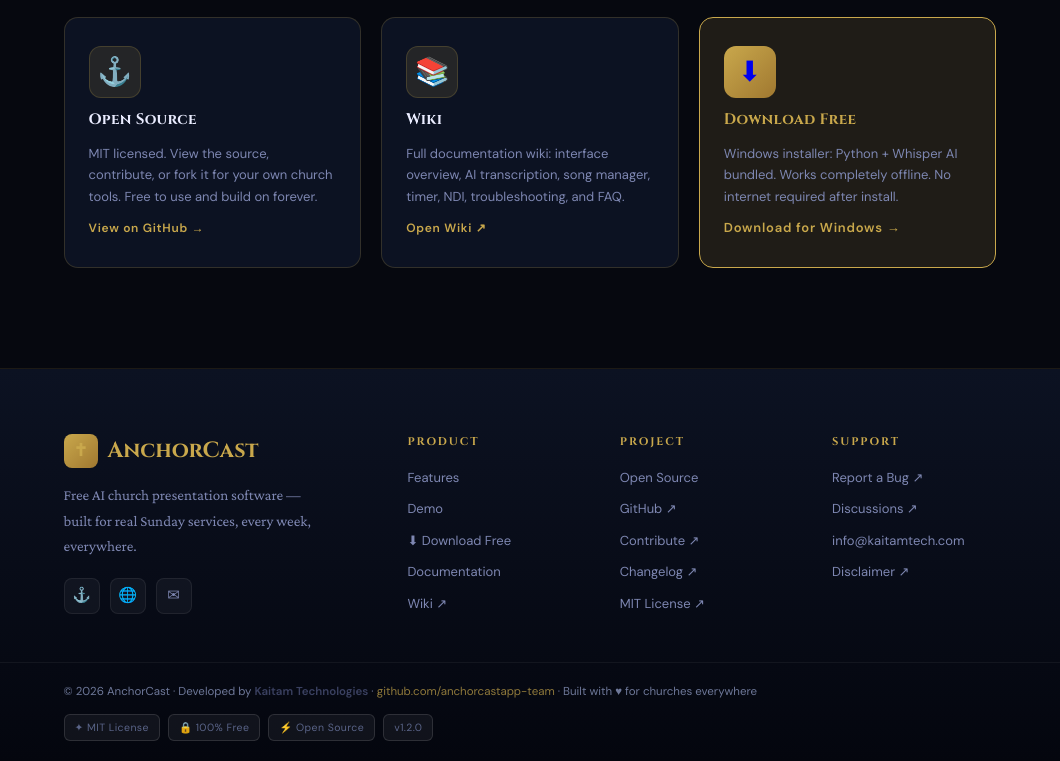
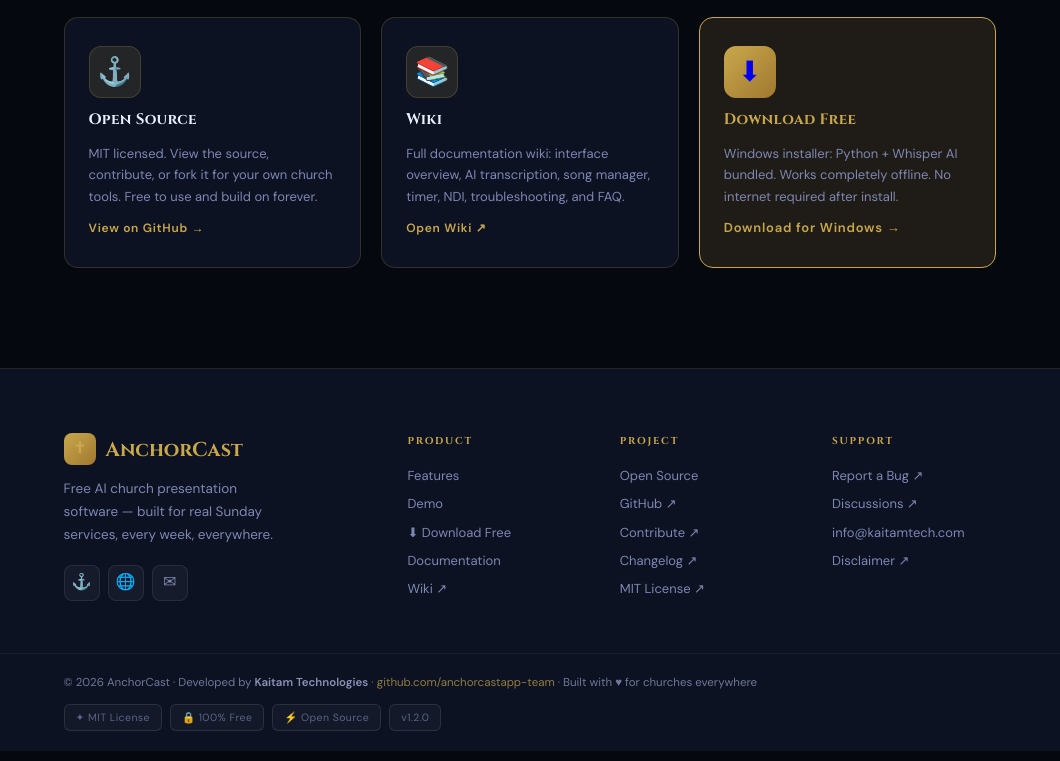
Before and after one commit to anchorcastapp-team/anchorcastapp, an Electron app: page docs/index.html in a window 1060 px wide. Shown: the part 2400-3161 px from the top of the page. Drawn offline with nearby package versions, Linux system fonts and the light colour scheme; no server answers.

Commit message:
Add files via upload

```diff
--- a/docs/index.html
+++ b/docs/index.html
@@ -248,8 +248,7 @@
 .live-ref{font-size:10px;color:var(--gold);letter-spacing:.22em;text-transform:uppercase;opacity:.8}
 .live-verse{font-family:'Cinzel',serif;font-size:17px;line-height:1.7;color:#fff;font-weight:700;
   text-shadow:0 2px 18px rgba(0,0,0,.9);max-width:380px}
-.live-footer{background:var(--ink3);padding:14px 20px;display:flex;align-items:center;
-  justify-content:space-between;border-top:1px solid rgba(255,255,255,.04)}
+.live-
 .live-dot{display:flex;align-items:center;gap:7px;font-size:12px;color:var(--green);font-weight:600}
 .live-dot::before{content:'';width:7px;height:7px;border-radius:50%;background:var(--green);
   box-shadow:0 0 9px var(--green);animation:pulse 2s infinite}
@@ -349,74 +348,27 @@
 .dl-note a{color:var(--gold);text-decoration:none}
 
 /* ── FOOTER ── */
-footer{
-  padding:0;
-  border-top:1px solid rgba(201,168,76,.12);
-  position:relative;z-index:1;
-  background:linear-gradient(180deg, var(--ink2) 0%, #04060e 100%);
-}
-.footer-top{
-  display:grid;
-  grid-template-columns:1.8fr 1fr 1fr 1fr;
-  gap:48px;
-  padding:64px 6% 48px;
-  border-bottom:1px solid rgba(255,255,255,.05);
-}
+
+
 .footer-brand{}
-.footer-logo{
-  font-family:'Cinzel',serif;font-size:22px;font-weight:700;color:var(--gold);
-  display:flex;align-items:center;gap:10px;margin-bottom:14px;
-}
-.footer-logo-mark{
-  width:34px;height:34px;border-radius:8px;
-  background:linear-gradient(135deg,var(--gold),var(--gold-dk));
-  display:grid;place-items:center;font-size:17px;
-}
-.footer-tagline{
-  font-family:'Crimson Pro',serif;font-size:15px;
-  color:var(--muted);line-height:1.7;max-width:260px;margin-bottom:18px;
-}
-.footer-social{display:flex;gap:10px;margin-top:4px}
-.footer-social a{
-  width:36px;height:36px;border-radius:8px;
-  background:rgba(255,255,255,.04);border:1px solid rgba(255,255,255,.07);
-  display:grid;place-items:center;color:var(--muted);
-  text-decoration:none;font-size:15px;transition:all .2s;
-}
+
+
+
+
+
 .footer-social a:hover{background:var(--gold-glow);border-color:var(--gold-rim);color:var(--gold)}
-.footer-col h4{
-  font-family:'Cinzel',serif;font-size:11px;font-weight:700;
-  color:var(--gold);letter-spacing:.18em;text-transform:uppercase;
-  margin-bottom:16px;
-}
-.footer-col ul{list-style:none;display:flex;flex-direction:column;gap:10px}
-.footer-col ul li a{
-  font-size:13px;color:var(--muted);text-decoration:none;transition:color .2s;
-  display:flex;align-items:center;gap:6px;
-}
-.footer-col ul li a:hover{color:var(--text)}
-.footer-bottom{
-  padding:20px 6%;
-  display:flex;align-items:center;justify-content:space-between;
-  flex-wrap:wrap;gap:12px;
-}
-.footer-copy{font-size:11.5px;color:#6e7899;line-height:1.6}
-.footer-copy a{color:var(--gold);text-decoration:none;opacity:.7}
+
+
+
+
+
+
+
 .footer-copy a:hover{opacity:1}
-.footer-badges{display:flex;gap:8px;align-items:center;flex-wrap:wrap}
-.footer-badge{
-  display:inline-flex;align-items:center;gap:5px;
-  background:rgba(255,255,255,.05);border:1px solid rgba(255,255,255,.12);
-  border-radius:6px;padding:4px 10px;
-  font-size:10.5px;color:#5a6488;letter-spacing:.04em;
-}
-@media(max-width:900px){
-  .footer-top{grid-template-columns:1fr 1fr;gap:32px}
-}
-@media(max-width:560px){
-  .footer-top{grid-template-columns:1fr;gap:28px;padding:40px 5% 32px}
-  .footer-bottom{flex-direction:column;align-items:flex-start;padding:16px 5%}
-}
+
+
+
+
 
 
 
@@ -802,7 +754,7 @@
   .hero{padding:calc(58px + 60px) 5% 56px}
   .section{padding:64px 5%}
   .page-hero{margin-top:58px;padding:44px 5% 36px}
-  .footer-top{grid-template-columns:1.2fr 1fr 1fr 1fr;gap:32px}
+
 }
 
 /* ── 768px — Mobile landscape / small tablet ── */
@@ -871,7 +823,7 @@
   .docs-content{padding:32px 5%}
 
   /* Footer */
-  .footer-top{grid-template-columns:1fr 1fr!important;gap:28px;padding:40px 5% 32px}
+
 }
 
 /* ── 560px — Mobile portrait ── */
@@ -913,10 +865,10 @@
   .stats,.stat-grid{grid-template-columns:1fr!important}
 
   /* Footer: 2→1 column */
-  .footer-top{grid-template-columns:1fr!important;gap:20px;padding:32px 4% 24px}
-  .footer-bottom{flex-direction:column;align-items:flex-start;gap:12px;padding:16px 4%}
-  .footer-badges{flex-wrap:wrap;gap:6px}
-  .footer-badge{font-size:10px;padding:3px 10px}
+
+
+
+
 
   /* Docs content */
   .docs-content{padding:24px 4%}
@@ -944,11 +896,175 @@
   .hero h1{font-size:clamp(26px,10vw,38px)!important}
   .pill{font-size:9.5px;padding:4px 12px;letter-spacing:.08em}
   .dl-counter-num{font-size:22px}
-  .footer-logo{font-size:16px}
-  .footer-social a{width:32px;height:32px;font-size:14px}
+
+
 }
 /* ════════════════ END MOBILE ════════════════ */
 
+
+/* ════════════════════════════════
+   FOOTER — COMPLETE CLEAN SYSTEM
+════════════════════════════════ */
+footer{
+  background:var(--ink2);
+  border-top:1px solid rgba(201,168,76,.12);
+  position:relative;z-index:1;
+}
+.footer-top{
+  display:grid;
+  grid-template-columns:1.8fr 1fr 1fr 1fr;
+  gap:48px;
+  padding:64px 6% 52px;
+  max-width:1240px;
+  margin:0 auto;
+  border-bottom:1px solid rgba(255,255,255,.05);
+}
+.footer-brand{
+  display:flex;
+  flex-direction:column;
+  gap:0;
+}
+.footer-logo{
+  font-family:'Cinzel',serif;
+  font-size:20px;font-weight:700;
+  color:var(--gold);
+  display:flex;align-items:center;gap:10px;
+  margin-bottom:12px;
+  text-decoration:none;
+}
+.footer-logo-mark{
+  width:32px;height:32px;border-radius:8px;
+  background:linear-gradient(135deg,var(--gold),var(--gold-dk));
+  display:grid;place-items:center;
+  font-size:15px;flex-shrink:0;
+}
+.footer-tagline{
+  font-size:13.5px;
+  color:var(--muted);
+  line-height:1.7;
+  max-width:220px;
+  margin-bottom:18px;
+}
+.footer-social{
+  display:flex;gap:8px;
+}
+.footer-social a{
+  width:36px;height:36px;border-radius:8px;
+  background:rgba(255,255,255,.04);
+  border:1px solid rgba(255,255,255,.08);
+  display:grid;place-items:center;
+  color:var(--muted);font-size:16px;
+  text-decoration:none;
+  transition:background .2s,border-color .2s,color .2s;
+}
+.footer-social a:hover{
+  background:var(--gold-glow);
+  border-color:var(--gold-rim);
+  color:var(--gold);
+}
+.footer-col{
+  display:flex;
+  flex-direction:column;
+}
+.footer-col h4{
+  font-family:'Cinzel',serif;
+  font-size:10px;font-weight:700;
+  color:var(--gold);
+  letter-spacing:.18em;text-transform:uppercase;
+  margin-bottom:18px;
+}
+.footer-col ul{
+  list-style:none;
+  display:flex;flex-direction:column;gap:10px;
+  padding:0;margin:0;
+}
+.footer-col ul li a{
+  font-size:13px;
+  color:var(--muted);
+  text-decoration:none;
+  transition:color .2s;
+  display:block;
+  line-height:1.4;
+  -webkit-text-fill-color:var(--muted);
+}
+.footer-col ul li a:hover{
+  color:var(--text);
+  -webkit-text-fill-color:var(--text);
+}
+.footer-bottom{
+  max-width:1240px;margin:0 auto;
+  padding:20px 6%;
+  display:flex;align-items:center;
+  justify-content:space-between;
+  flex-wrap:wrap;gap:12px;
+}
+.footer-copy{
+  font-size:11.5px;
+  color:#6e7899;
+  line-height:1.6;
+}
+.footer-copy a{
+  color:var(--gold);text-decoration:none;opacity:.7;
+  -webkit-text-fill-color:var(--gold);
+}
+.footer-copy a:hover{opacity:1}
+.footer-copy strong{color:#8a91b4;-webkit-text-fill-color:#8a91b4}
+.footer-badges{display:flex;gap:8px;flex-wrap:wrap;align-items:center}
+.footer-badge{
+  display:inline-flex;align-items:center;gap:5px;
+  background:rgba(255,255,255,.03);
+  border:1px solid rgba(255,255,255,.1);
+  border-radius:6px;padding:4px 11px;
+  font-size:10.5px;color:#5a6488;letter-spacing:.04em;
+}
+
+/* Footer responsive */
+@media(max-width:1024px){
+  .footer-top{
+    grid-template-columns:1.4fr 1fr 1fr 1fr;
+    gap:36px;padding:52px 5% 44px;
+  }
+}
+@media(max-width:900px){
+  .footer-top{
+    grid-template-columns:1fr 1fr;
+    gap:36px 28px;
+    padding:44px 5% 36px;
+  }
+  .footer-brand{
+    grid-column:1 / -1;  /* brand spans full width */
+  }
+}
+@media(max-width:560px){
+  .footer-top{
+    grid-template-columns:1fr 1fr;
+    gap:28px 20px;
+    padding:36px 4% 28px;
+  }
+  .footer-brand{
+    grid-column:1 / -1;
+  }
+  .footer-tagline{max-width:100%}
+}
+@media(max-width:420px){
+  .footer-top{
+    grid-template-columns:1fr;
+    gap:24px;
+    padding:32px 4% 24px;
+  }
+  .footer-brand{grid-column:auto}
+  .footer-bottom{
+    flex-direction:column;
+    align-items:flex-start;
+    gap:12px;
+    padding:16px 4%;
+  }
+  .footer-copy{font-size:11px}
+  .footer-badges{gap:6px}
+  .footer-badge{font-size:9.5px;padding:3px 9px}
+  .footer-social a{width:34px;height:34px}
+}
+/* ════════════════ END FOOTER ════════════════ */
 </style>
 </head>
 <body>
```
